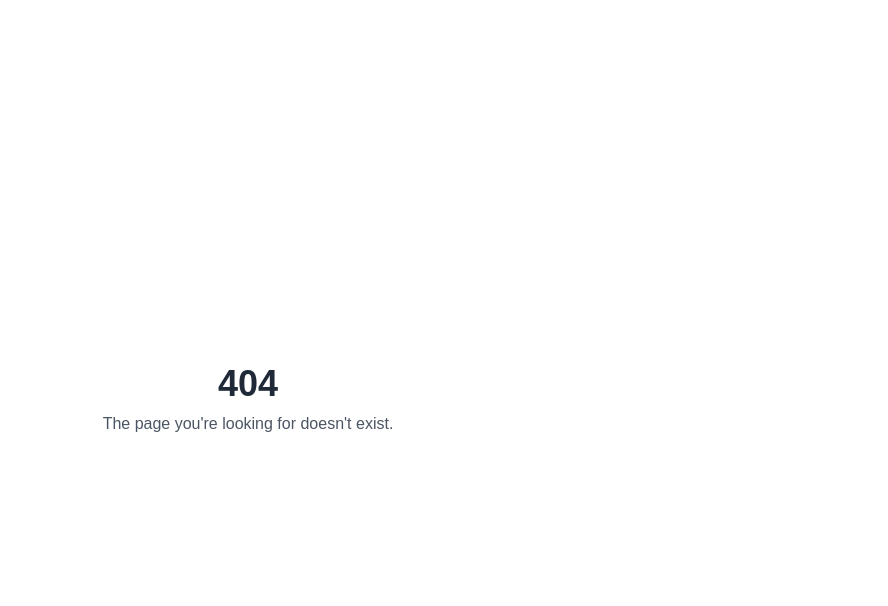
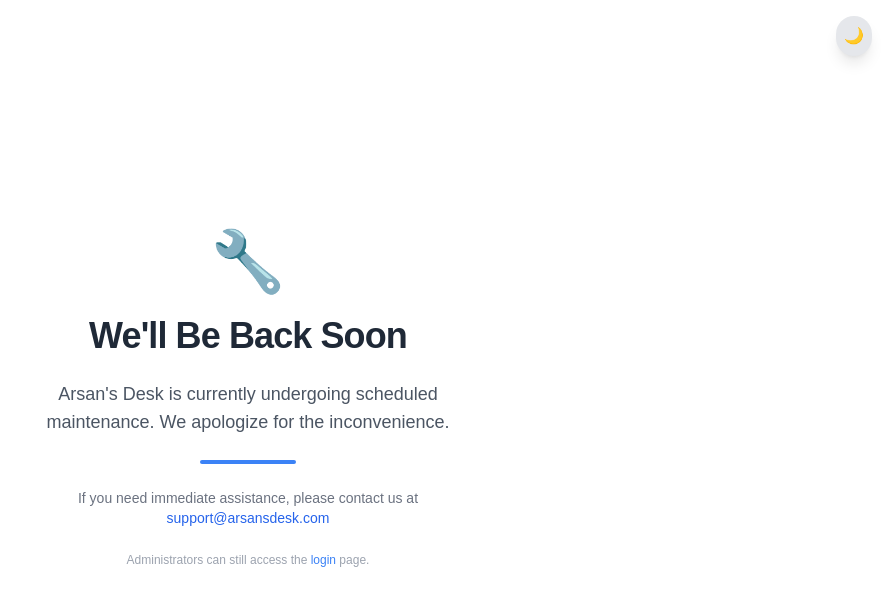
Before and after one commit to Argzf/arsan-s-desk, a Next.js app: page /closed in a window 1280 px wide. Before the commit this address had no page. Shown: the top 606 px of the page, without its empty margins (392-1280 px from the left). Built offline with nearby package versions, Linux system fonts and the light colour scheme.

Commit message:
Create page.js

```diff
--- /dev/null
+++ b/app/closed/page.js
@@ -0,0 +1,46 @@
+'use client';
+
+import { useTheme } from '@/lib/ThemeContext';
+
+export const dynamic = 'force-dynamic';
+
+export default function ClosedPage() {
+  const { theme, toggleTheme, getDisplayTheme } = useTheme();
+  const displayTheme = getDisplayTheme?.() || 'light';
+
+  return (
+    <main className="min-h-screen flex flex-col items-center justify-center p-6 bg-white dark:bg-gray-900 text-gray-800 dark:text-gray-100">
+      {/* Theme toggle – because we can */}
+      <button
+        onClick={toggleTheme}
+        className="fixed top-4 right-4 z-50 rounded-full p-2 bg-gray-200 dark:bg-gray-700 hover:bg-gray-300 dark:hover:bg-gray-600 transition-colors shadow-lg"
+        aria-label="Toggle theme"
+      >
+        {displayTheme === 'dark' ? '☀️' : '🌙'}
+      </button>
+
+      <div className="max-w-md text-center space-y-6">
+        <div className="text-6xl mb-4">🔧</div>
+        <h1 className="text-4xl font-extrabold tracking-tight">We'll Be Back Soon</h1>
+        <p className="text-lg text-gray-600 dark:text-gray-300">
+          Arsan's Desk is currently undergoing scheduled maintenance.
+          We apologize for the inconvenience.
+        </p>
+        <div className="h-1 w-24 bg-blue-500 mx-auto rounded-full"></div>
+        <p className="text-sm text-gray-500 dark:text-gray-400">
+          If you need immediate assistance, please contact us at{' '}
+          <a
+            href="mailto:support@arsansdesk.com"
+            className="text-blue-600 dark:text-blue-400 hover:underline"
+          >
+            support@arsansdesk.com
+          </a>
+        </p>
+        <p className="text-xs text-gray-400 dark:text-gray-500 mt-8">
+          Administrators can still access the{' '}
+          <a href="/login" className="text-blue-500 hover:underline">login</a> page.
+        </p>
+      </div>
+    </main>
+  );
+}
```
